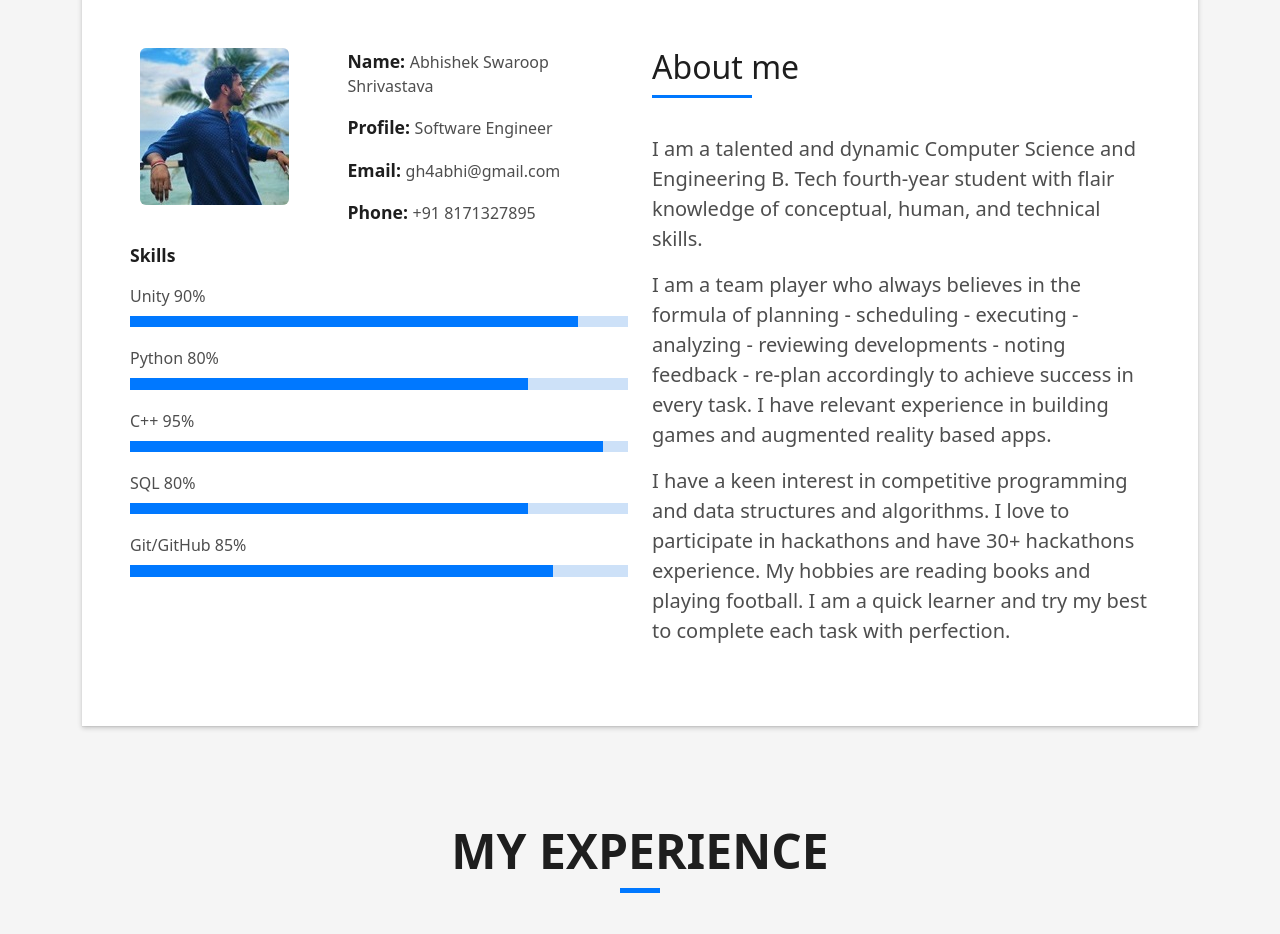
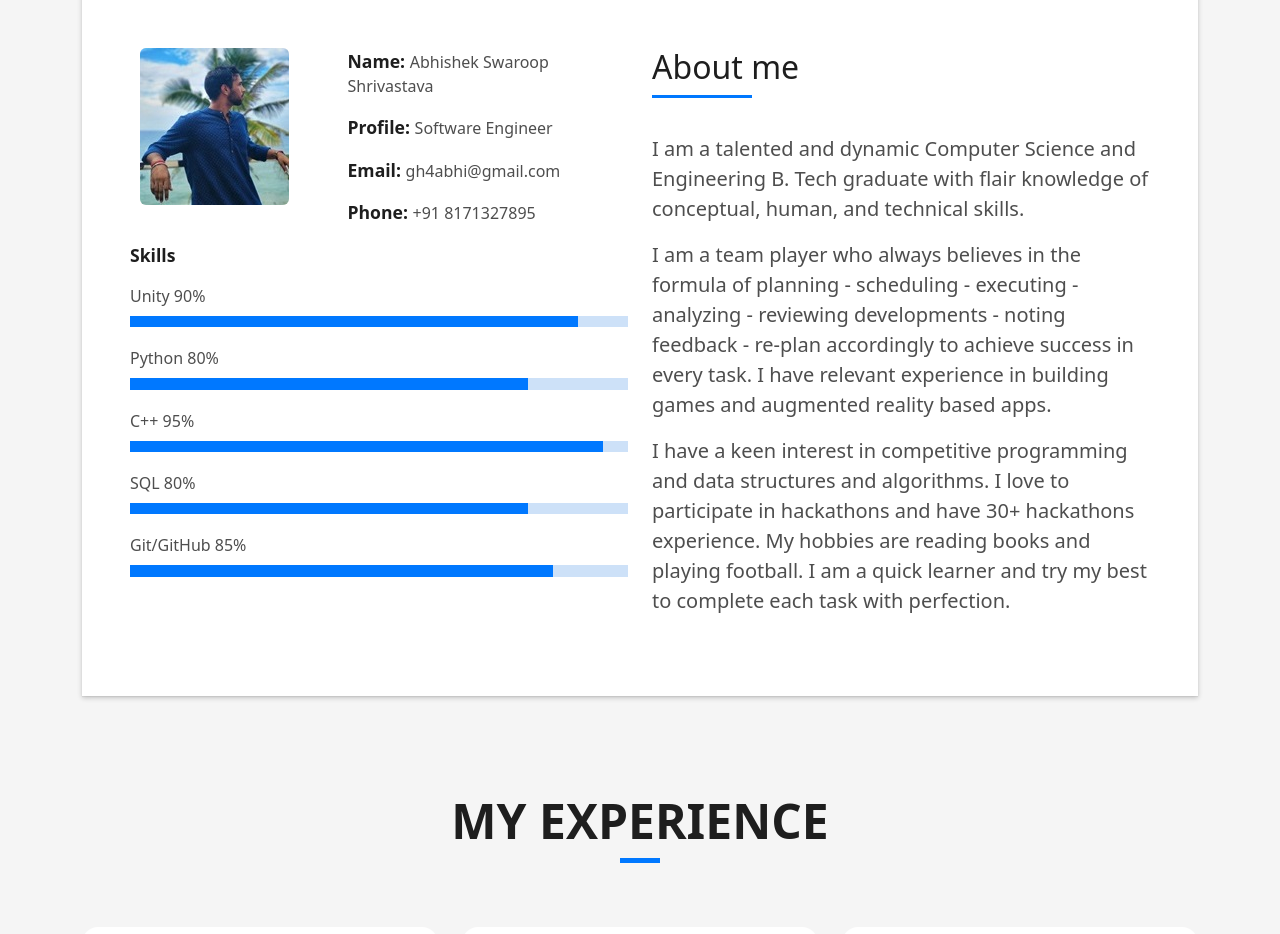
Before and after one commit to gh4abhi/Web-Portfolio, a plain HTML site: page index.html in a window 1280 px wide. Shown: the part 880-1814 px from the top of the page. Drawn offline with Linux system fonts and the light colour scheme.

Commit message:
Update index.html

```diff
--- a/index.html
+++ b/index.html
@@ -141,8 +141,7 @@
                       </h5>
                     </div>
                     <p class="lead">
-                      I am a talented and dynamic Computer Science and Engineering B. Tech fourth-year student with flair
-                      knowledge of conceptual, human, and technical skills.
+                      I am a talented and dynamic Computer Science and Engineering B. Tech graduate with flair knowledge of conceptual, human, and technical skills.
                     </p>
                     <p class="lead">
                       I am a team player who always believes in the formula of planning - scheduling - executing - analyzing - reviewing developments - noting feedback - re-plan accordingly to achieve success in every task.
```
